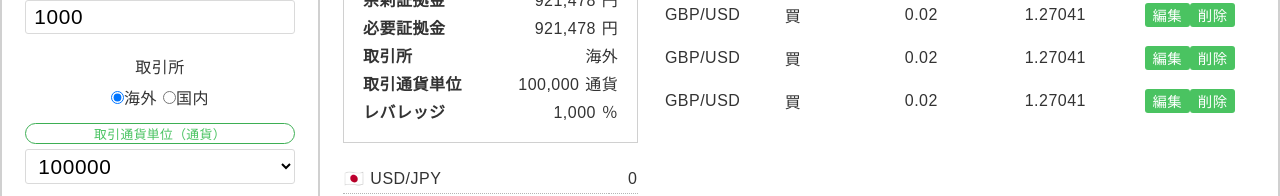
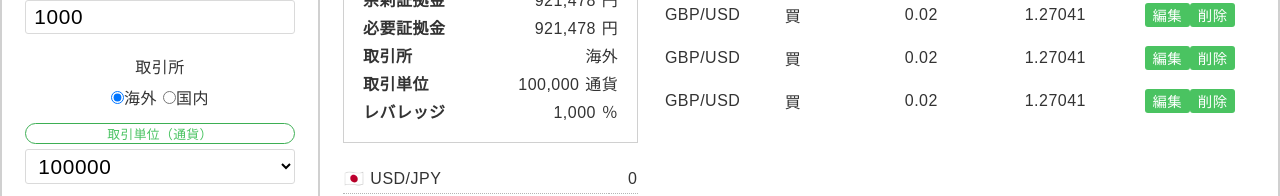
Before and after one commit to kotahashihama/fx-calculator-advanced, a Nuxt app: page / in a window 1280 px wide. Shown: the part 287-483 px from the top of the page. Built offline with nearby package versions, Linux system fonts and the light colour scheme.

Commit message:
検索結果の件数が多いため、テキスト「取引通貨単位」を「取引単位」へ変更

```diff
--- a/components/calculator/calculating-form/CalculatingFormExchange.vue
+++ b/components/calculator/calculating-form/CalculatingFormExchange.vue
@@ -17,7 +17,7 @@
     <p class="calculating-form-exchange__item">
       <label for="trading-unit">
         <CalculatingFormSubHeading>
-          取引通貨単位（通貨）
+          取引単位（通貨）
         </CalculatingFormSubHeading>
       </label>
       <CalculatingFormSelect id="trading-unit" v-model="tradingUnit">
--- a/components/common/calculated-result/CalculatedResultCapital.vue
+++ b/components/common/calculated-result/CalculatedResultCapital.vue
@@ -48,7 +48,7 @@
 
       <CalculatedResultCapitalItem>
         <template v-slot:heading>
-          取引通貨単位
+          取引単位
         </template>
         <template v-slot:content>
           {{ $store.state.tradingUnit[$store.state.exchange] | digitSeparator }}
```
